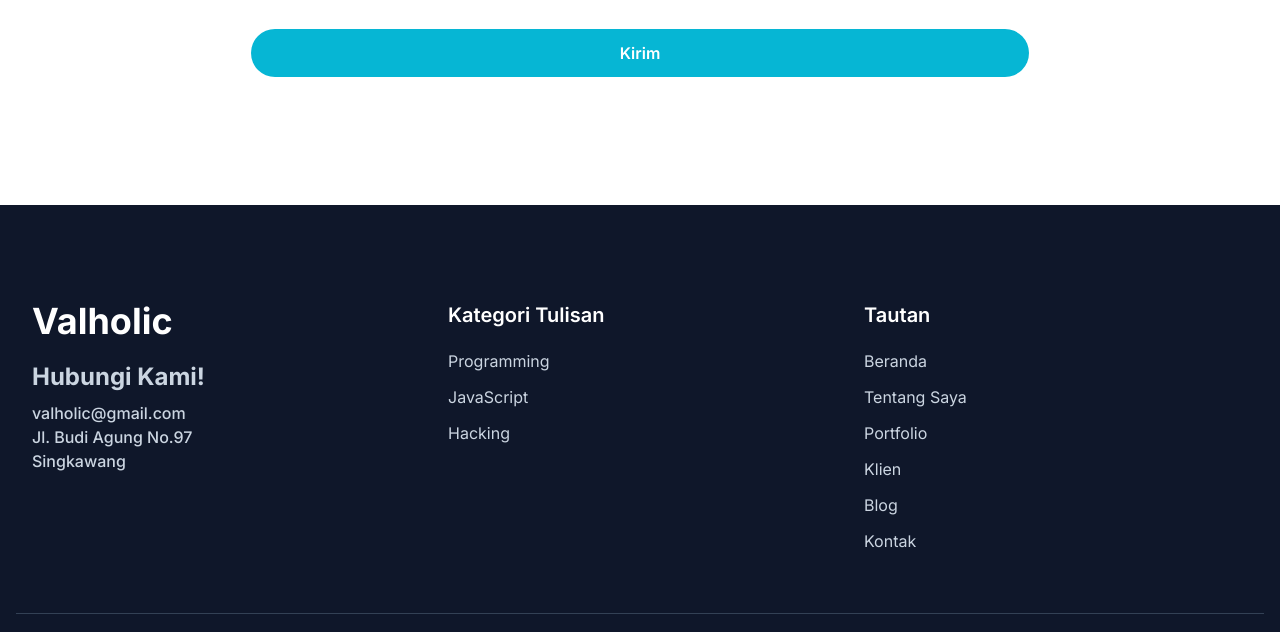
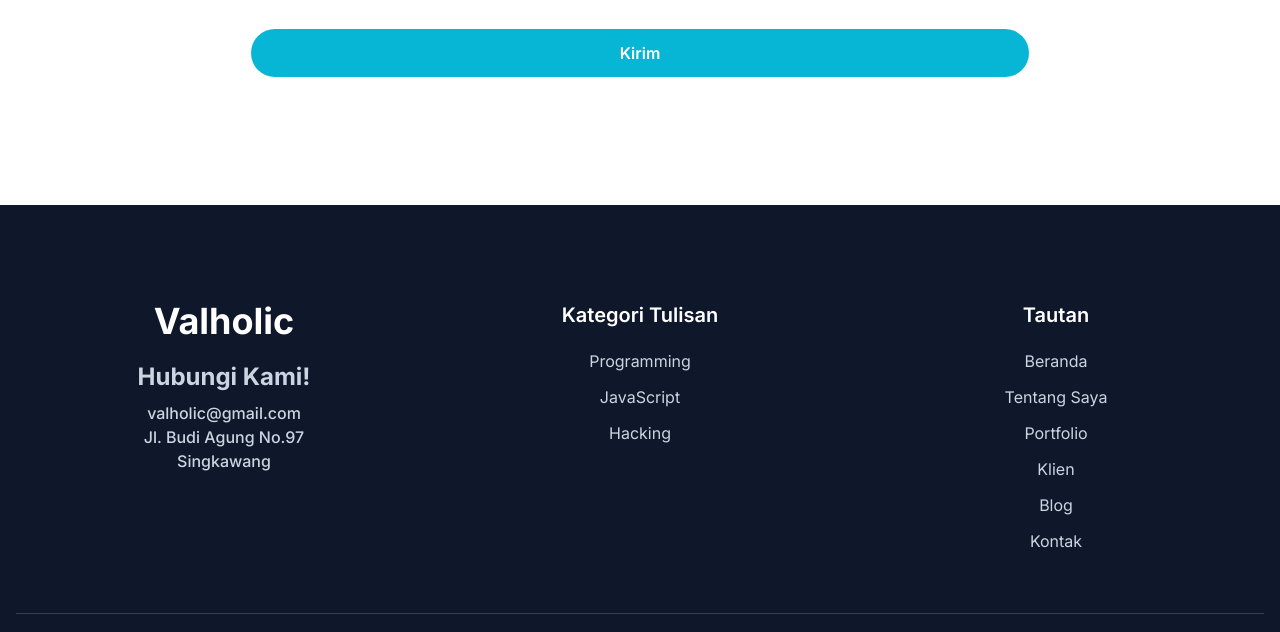
Before and after one commit to valholic/Portfolio-Yansen, a website: page index.html in a window 1280 px wide. Shown: the part 5311-5943 px from the top of the page. Drawn offline with Linux system fonts and the light colour scheme.

Commit message:
hapus final

```diff
--- a/index.html
+++ b/index.html
@@ -8,7 +8,7 @@
     <link rel="preconnect" href="https://fonts.googleapis.com">
     <link rel="preconnect" href="https://fonts.gstatic.com" crossorigin>
     <link href="https://fonts.googleapis.com/css2?family=Inter:wght@100..900&display=swap" rel="stylesheet">
-    <link rel="stylesheet" href="public/css/final.css">
+    <link rel="stylesheet" href="public/css/style.css">
     <script>
         if (localStorage.theme === 'dark' || (!('theme' in localStorage) && window.matchMedia('(prefers-color-scheme: dark)').matches)) {
             document.documentElement.classList.add('dark')
@@ -319,47 +319,47 @@
         <div class="container">
             <div class="flex flex-wrap">
                 <div class="w-full px-4 mb-12 font-medium text-slate-300 md:w-1/3">
-                    <h2 class="mb-5 text-4xl font-bold text-white">Valholic</h2>
-                    <h3 class="mb-2 text-2xl font-bold">Hubungi Kami!</h3>
-                    <p>valholic@gmail.com</p>
-                    <p>Jl. Budi Agung No.97</p>
-                    <p>Singkawang</p>
+                    <h2 class="mb-5 text-4xl font-bold text-center text-white">Valholic</h2>
+                    <h3 class="mb-2 text-2xl font-bold text-center">Hubungi Kami!</h3>
+                    <p class="text-center">valholic@gmail.com</p>
+                    <p class="text-center">Jl. Budi Agung No.97</p>
+                    <p class="text-center">Singkawang</p>
                 </div>
 
                 <div class="w-full px-4 mb-12 md:w-1/3">
-                    <h3 class="mb-5 text-xl font-semibold text-white">Kategori Tulisan</h3>
+                    <h3 class="mb-5 text-xl font-semibold text-center text-white">Kategori Tulisan</h3>
                     <ul class="text-slate-300">
-                        <li>
+                        <li class="text-center">
                             <a href="#" class="inline-block mb-3 text-base hover:text-primary">Programming</a>
                         </li>
-                        <li>
+                        <li class="text-center">
                             <a href="#" class="inline-block mb-3 text-base hover:text-primary">JavaScript</a>
                         </li>
-                        <li>
+                        <li class="text-center">
                             <a href="#" class="inline-block mb-3 text-base hover:text-primary">Hacking</a>
                         </li>
                     </ul>
                 </div>
 
                 <div class="w-full px-4 mb-12 md:w-1/3">
-                    <h3 class="mb-5 text-xl font-semibold text-white">Tautan</h3>
+                    <h3 class="mb-5 text-xl font-semibold text-center text-white">Tautan</h3>
                     <ul class="text-slate-300">
-                        <li>
+                        <li class="text-center">
                             <a href="#home" class="inline-block mb-3 text-base hover:text-primary">Beranda</a>
                         </li>
-                        <li>
+                        <li class="text-center">
                             <a href="#about" class="inline-block mb-3 text-base hover:text-primary">Tentang Saya</a>
                         </li>
-                        <li>
+                        <li class="text-center">
                             <a href="#portfolio" class="inline-block mb-3 text-base hover:text-primary">Portfolio</a>
                         </li>
-                        <li>
+                        <li class="text-center">
                             <a href="#clients" class="inline-block mb-3 text-base hover:text-primary">Klien</a>
                         </li>
-                        <li>
+                        <li class="text-center">
                             <a href="#blog" class="inline-block mb-3 text-base hover:text-primary">Blog</a>
                         </li>
-                        <li>
+                        <li class="text-center">
                             <a href="#contact" class="inline-block mb-3 text-base hover:text-primary">Kontak</a>
                         </li>
                     </ul>
```
Also changed, not shown: public/css/final.css (deleted).
